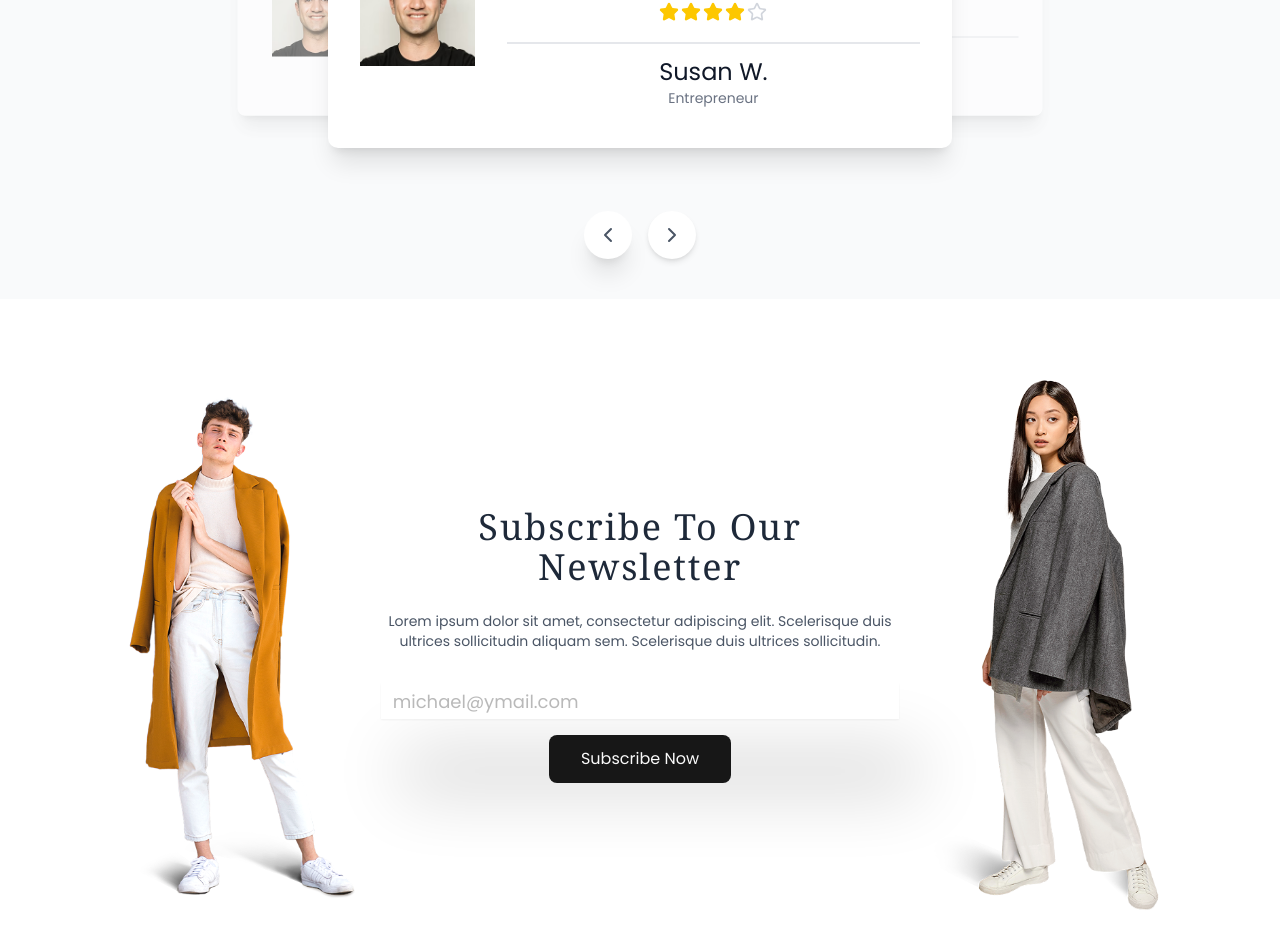
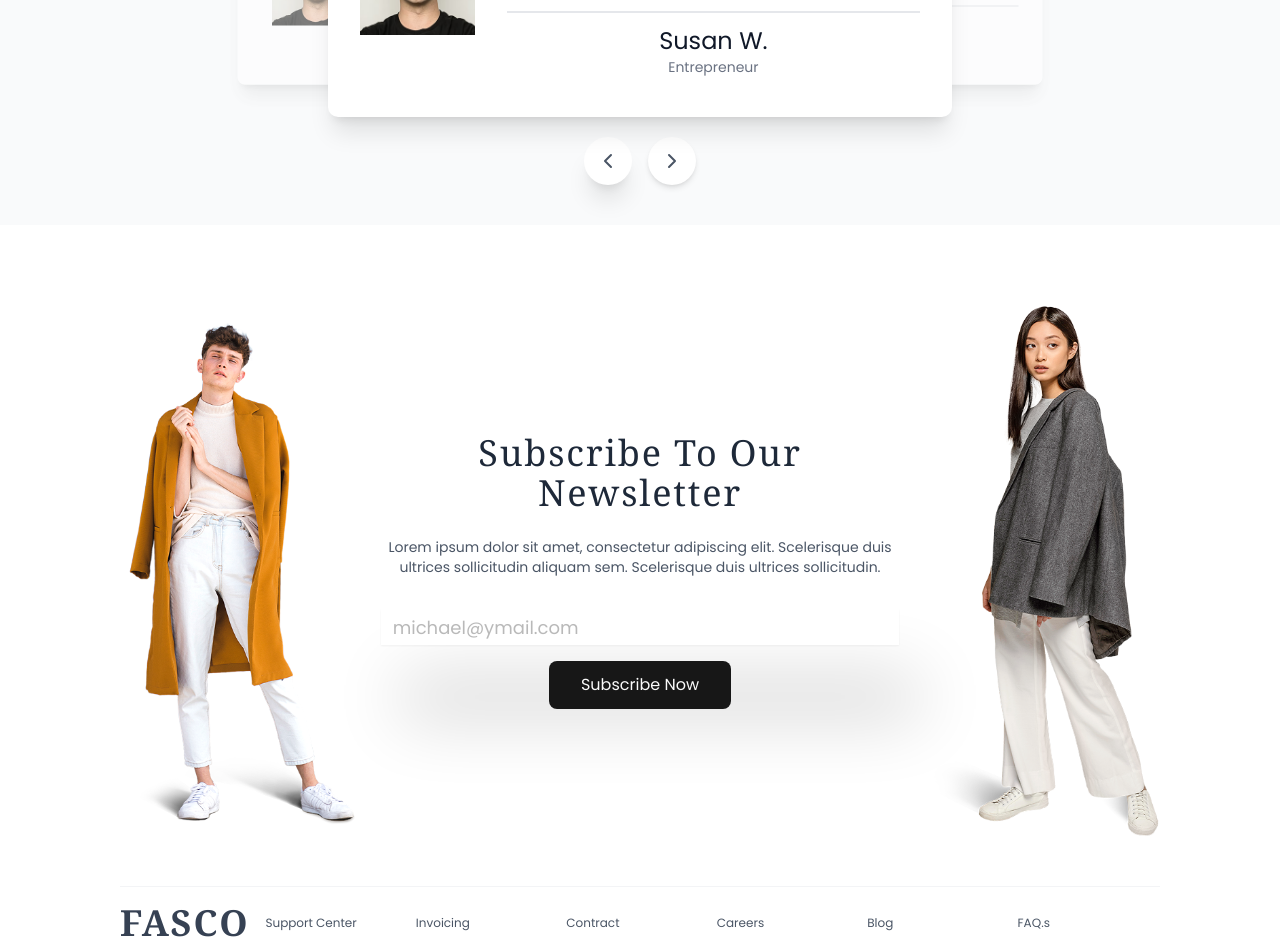
Before and after one commit to ReyhanehMombeyni/FASCO, a Next.js app: page / in a window 1280 px wide. Shown: the part 4640-5577 px from the top of the page. Built offline with nearby package versions, Linux system fonts and the light colour scheme.

Commit message:
update: remove h from testimonialSlider

```diff
--- a/src/app/(app)/components/homepage/TestimonialSlider.tsx
+++ b/src/app/(app)/components/homepage/TestimonialSlider.tsx
@@ -89,7 +89,7 @@ export const TestimonialSlider = () => {
         duis
       </p>
 
-      <div className="relative w-full h-80 flex justify-center items-center">
+      <div className="relative w-full flex justify-center items-center">
         {testimonials.map((testimonial, index) => {
           const isActive = index === currentIndex;
           const isLeft = index === getIndex(-1);
@@ -121,7 +121,7 @@ export const TestimonialSlider = () => {
         })}
       </div>
 
-      <div className="flex justify-center mt-8 space-x-4">
+      <div className="flex justify-center mt-5 space-x-4">
         <button
           onClick={goToPrev}
           className="p-3 rounded-full bg-white border-none text-gray-600 hover:bg-gray-100 transition shadow-xl"
```
